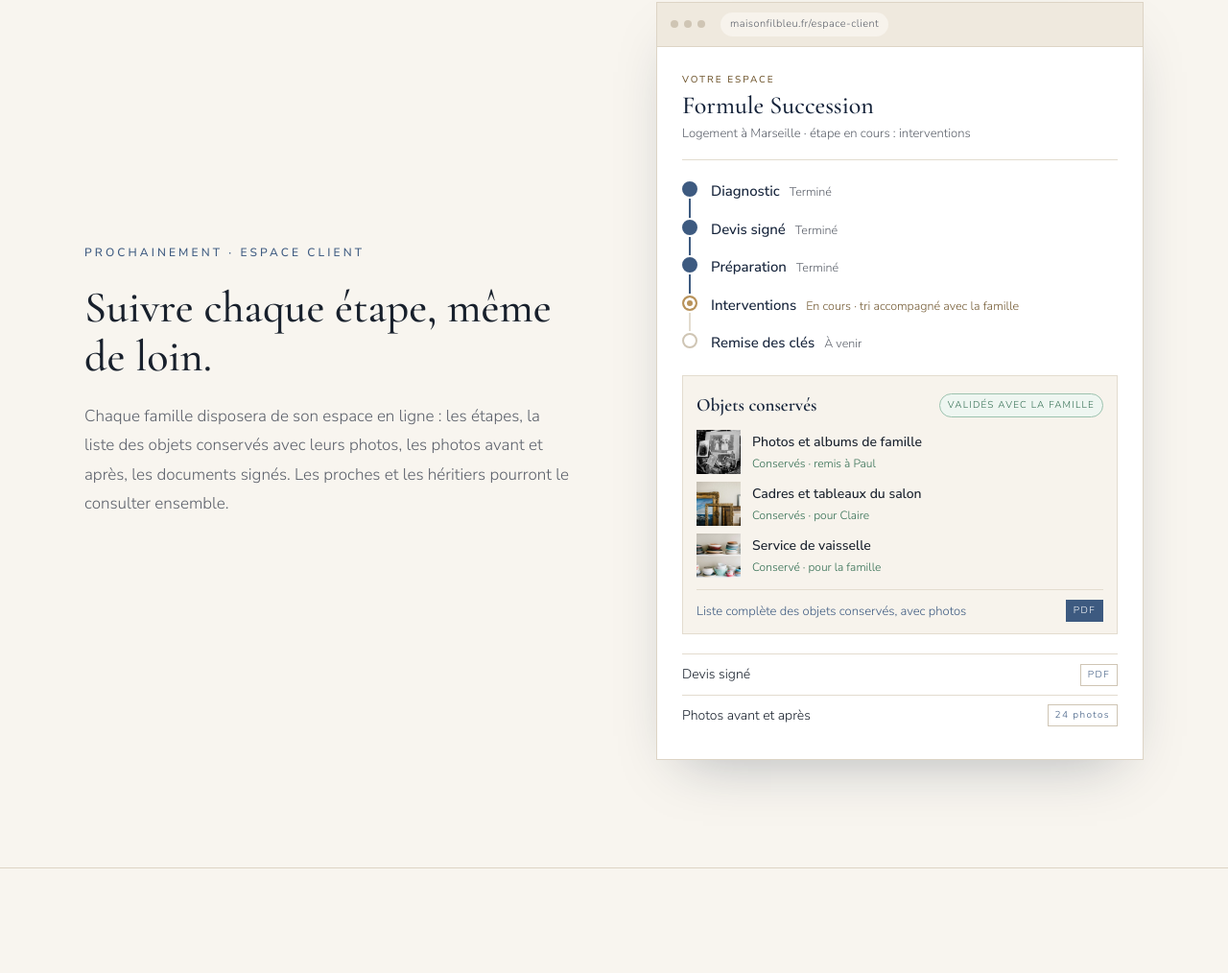
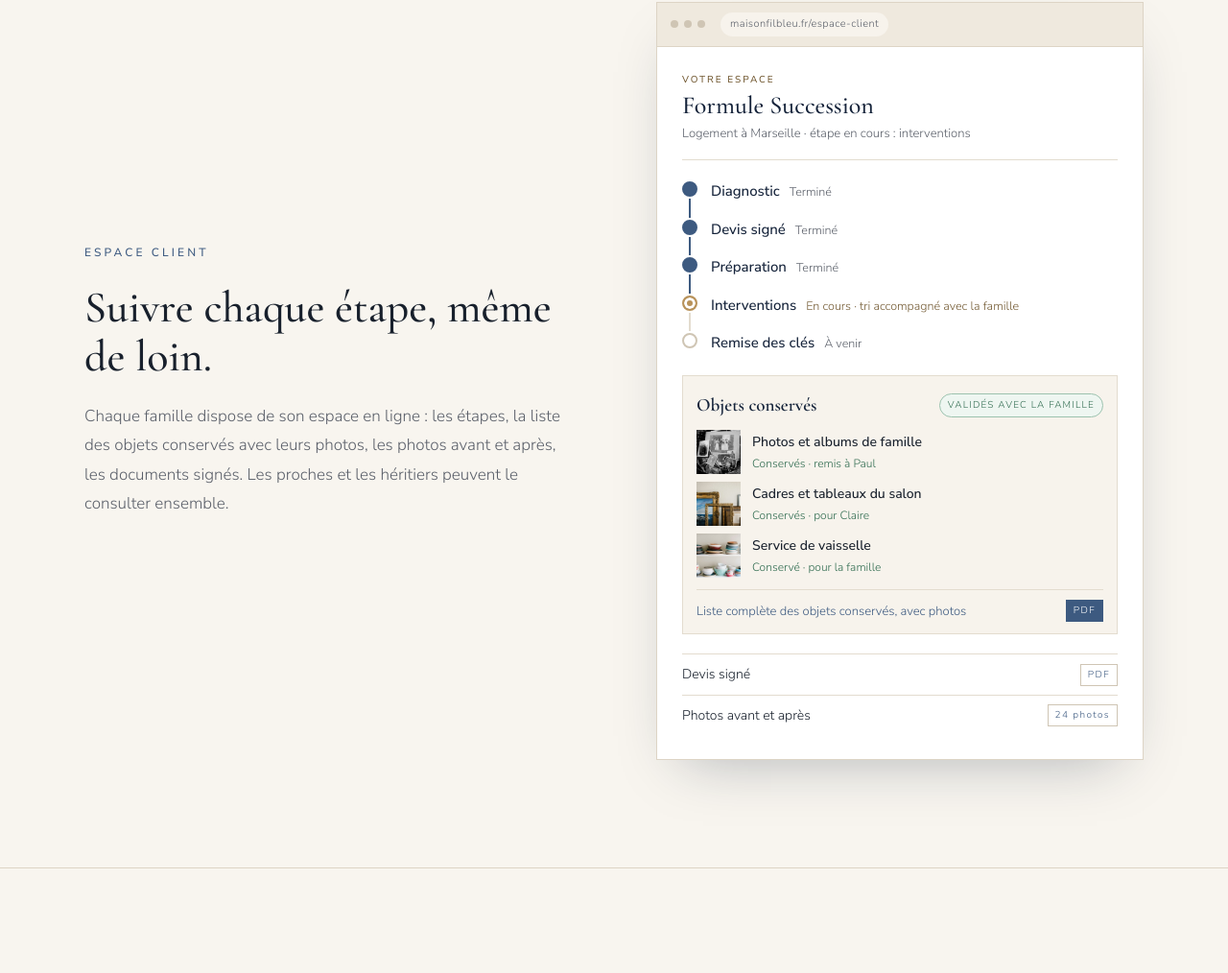
Before and after one commit to maison-fil-bleu/maison-fil-bleu, an Astro site: page /notre-methode in a window 1280 px wide. Shown: the part 4305-5319 px from the top of the page at 96% size. Built offline with nearby package versions, Linux system fonts and the light colour scheme; Astro itself is replaced by a stand-in of ours.

Commit message:
Notre méthode : espace client ouvert (plus de « Prochainement »)
Co-Authored-By: Claude Opus 5.5 <noreply@anthropic.com>

```diff
--- a/src/pages/notre-methode.astro
+++ b/src/pages/notre-methode.astro
@@ -82,9 +82,9 @@ const meta = META['/notre-methode'];
 <section class="sec">
 <div class="w g2" style="align-items: center">
 <div style="display: flex; flex-direction: column; gap: 22px">
-<span class="lbl">Prochainement · espace client</span>
+<span class="lbl">Espace client</span>
 <h2 class="h2">Suivre chaque étape, même de loin.</h2>
-<p class="p" style="font-size: 17px">Chaque famille disposera de son espace en ligne : les étapes, la liste des objets conservés avec leurs photos, les photos avant et après, les documents signés. Les proches et les héritiers pourront le consulter ensemble.</p>
+<p class="p" style="font-size: 17px">Chaque famille dispose de son espace en ligne : les étapes, la liste des objets conservés avec leurs photos, les photos avant et après, les documents signés. Les proches et les héritiers peuvent le consulter ensemble.</p>
 </div>
 <figure class="ecm" aria-label="Aperçu de l'espace client">
 <div class="ecm-barre" aria-hidden="true"><span></span><span></span><span></span><em>maisonfilbleu.fr/espace-client</em></div>
```
